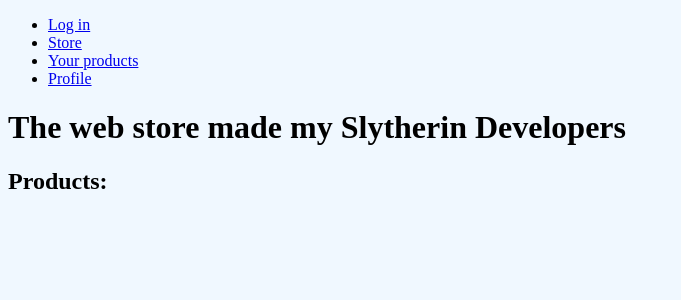
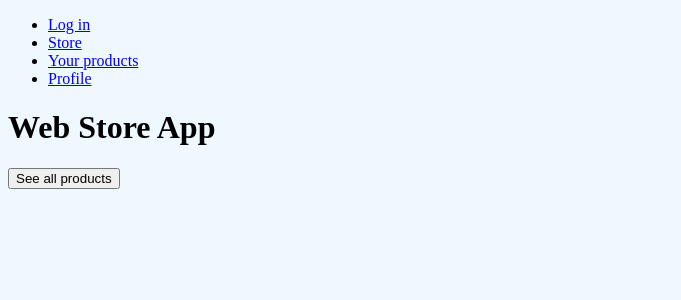
Before and after one commit to SenchaBka/Group-Project---Web-Store, a React (Create React App) app: page / in a window 1280 px wide. Shown: the top 300 px of the page, without its empty margins (0-681 px from the left). Built offline with nearby package versions, Linux system fonts and the light colour scheme.

Commit message:
Fix an issue with double rendering of products

```diff
--- a/src/App.js
+++ b/src/App.js
@@ -1,10 +1,16 @@
 import Navigation from "./components/Navigation";
+import { showAllItems } from "./firebase_setup/firebase"
+import React, { useEffect } from "react";
 
 function App() {
+
   return (<>
     <Navigation />
-    <h1>The web store made my Slytherin Developers</h1>
-    <h2>Products:</h2>
+    <h1>Web Store App</h1>
+    <button onClick={() => showAllItems()}>See all products</button>
+    <div id='all-items-list'>
+
+    </div>
     </>
   );
 }
--- a/src/firebase_setup/firebase.js
+++ b/src/firebase_setup/firebase.js
@@ -174,8 +174,8 @@
 }
 
 async function showAllItems() {
-    var itemsList = document.getElementById('items-list');
-    itemsList.innerHTML = ""; // Clear existing items in the list
+    var allItemsList = document.getElementById('all-items-list');
+    allItemsList.innerHTML = ""; // Clear existing items in the list
     var user = auth.currentUser;
 
     if (user) {
@@ -184,13 +184,13 @@
             const listItem = document.createElement('li');
             listItem.textContent = doc.data().name + " - " + doc.data().description + ' - ' + doc.data().price + "$";
 
-            itemsList.appendChild(listItem);
+            allItemsList.appendChild(listItem);
         });
     }
     else{
         const listItem = document.createElement('li');
         listItem.textContent = "You have to Sign in/Sign up to see the products";
-        itemsList.appendChild(listItem);
+        allItemsList.appendChild(listItem);
     }
 }
 
```
